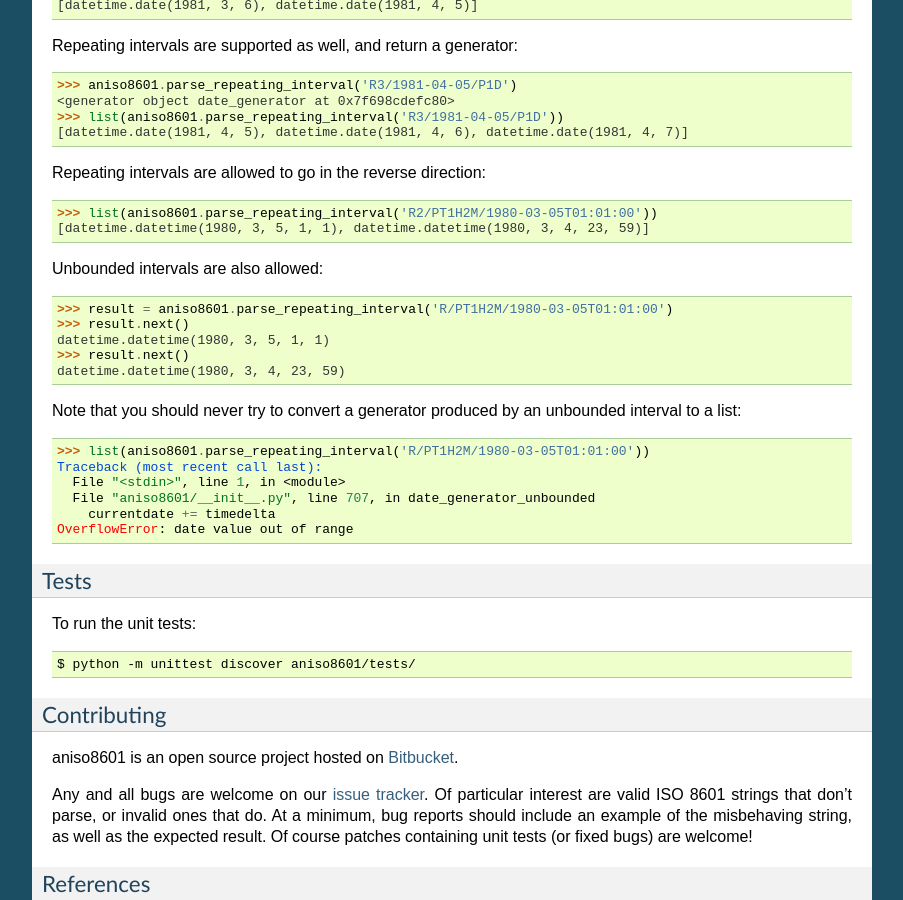
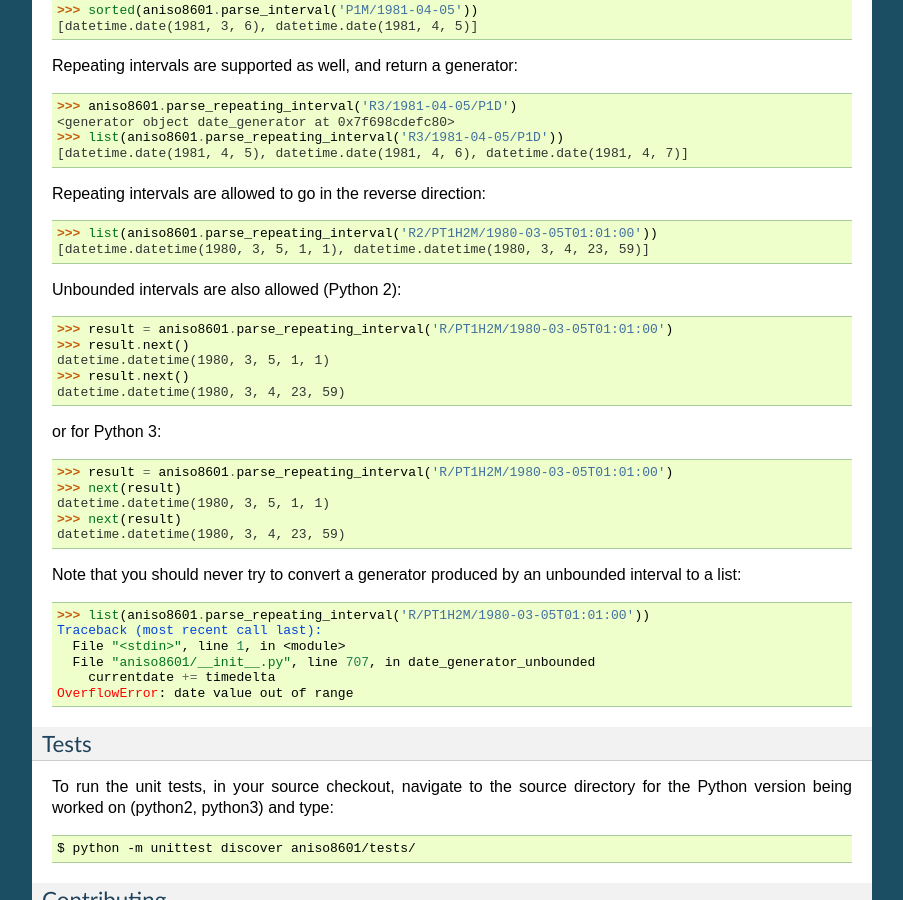
Before and after one commit to sloanlance/aniso8601, a Sphinx documentation site: the page built from docs/index.rst, in a window 1280 px wide and 900 px high, scrolled down 3171 px. Shown: the whole window, without its empty margins (198-1101 px from the left). Built offline with Sphinx 7.4.7, drawn with Linux system fonts in a browser that asks for light colours.

Commit message:
Sync 'readthedocs' documentation with README.

```diff
--- a/docs/index.rst
+++ b/docs/index.rst
@@ -9,6 +9,7 @@
 Features
 ========
 * Pure Python implementation
+* Python 3 support
 * No extra dependencies
 * Logical behavior
 
@@ -179,12 +180,20 @@
   >>> list(aniso8601.parse_repeating_interval('R2/PT1H2M/1980-03-05T01:01:00'))
   [datetime.datetime(1980, 3, 5, 1, 1), datetime.datetime(1980, 3, 4, 23, 59)]
 
-Unbounded intervals are also allowed::
+Unbounded intervals are also allowed (Python 2)::
 
   >>> result = aniso8601.parse_repeating_interval('R/PT1H2M/1980-03-05T01:01:00')
   >>> result.next()
   datetime.datetime(1980, 3, 5, 1, 1)
   >>> result.next()
+  datetime.datetime(1980, 3, 4, 23, 59)
+
+or for Python 3::
+
+  >>> result = aniso8601.parse_repeating_interval('R/PT1H2M/1980-03-05T01:01:00')
+  >>> next(result)
+  datetime.datetime(1980, 3, 5, 1, 1)
+  >>> next(result)
   datetime.datetime(1980, 3, 4, 23, 59)
 
 Note that you should never try to convert a generator produced by an unbounded interval to a list::
@@ -199,7 +208,7 @@
 Tests
 =====
 
-To run the unit tests::
+To run the unit tests, in your source checkout, navigate to the source directory for the Python version being worked on (python2, python3) and type::
 
    $ python -m unittest discover aniso8601/tests/
 
```
